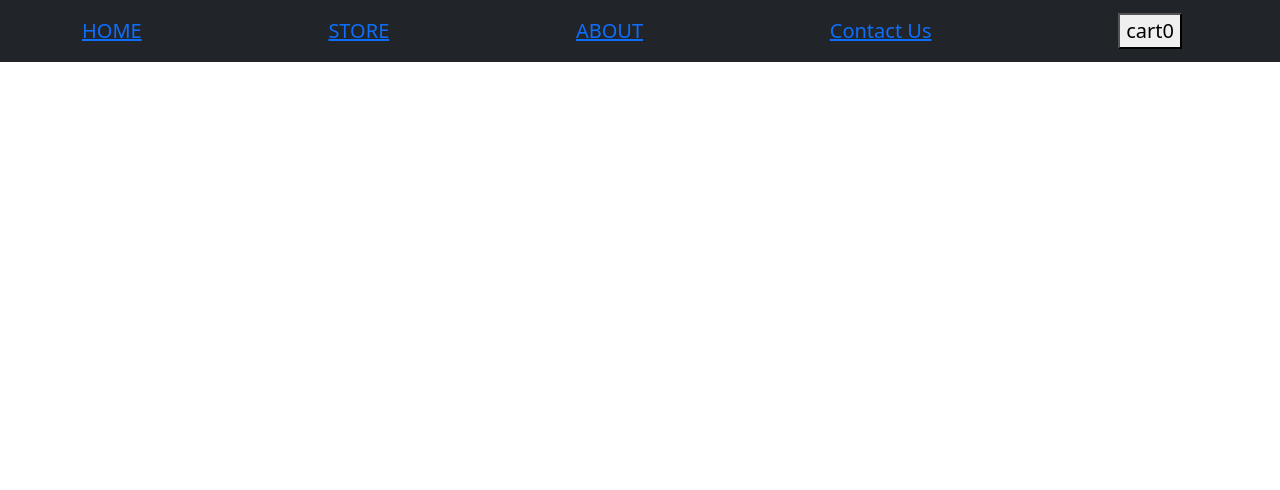
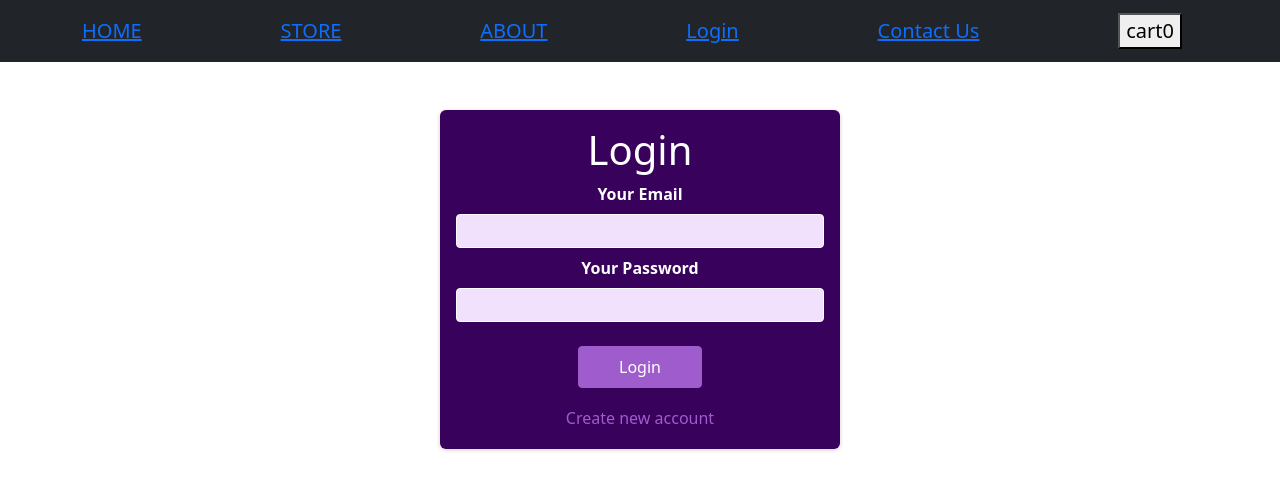
Before and after one commit to rishabh9116/Gitstart, a React (Create React App) app in the folder React/E commerce Web site/react-bootstrap/: page /login in a window 1280 px wide. Shown: the top 490 px of the page. Built offline with nearby package versions, Linux system fonts and the light colour scheme.

Commit message:
Adding Login to Ecommerce

```diff
--- a/React/E commerce Web site/react-bootstrap/src/App.js
+++ b/React/E commerce Web site/react-bootstrap/src/App.js
@@ -13,6 +13,7 @@ import About from './components/pages/About';
 import Store from './components/pages/Store';
 import Contact from './components/pages/Contact';
 import ProductDetail from './components/ProductDetail';
+import Login from './components/pages/Login';
 
 
 
@@ -38,8 +39,9 @@ let App=()=> {
 
      <Routes>
       <Route path='/' element={<Home />} />
-      <Route path="/about" element={<About />}></Route>
+      <Route path="/about" element={<About />} />
       <Route path='/store'  element={<Store />} />
+      <Route path='/login' element={<Login />} />
       <Route path='/contactUs' element={<Contact />}  />
       <Route path='/products/:productId' element={<ProductDetail />}/>
      </Routes>
--- a/React/E commerce Web site/react-bootstrap/src/components/NavBar.js
+++ b/React/E commerce Web site/react-bootstrap/src/components/NavBar.js
@@ -20,6 +20,10 @@ const NavBar = (props) => {
           </Navbar.Brand>
           <Navbar.Brand>
             {" "}
+            <NavLink to="/login">Login</NavLink>{" "}
+          </Navbar.Brand>
+          <Navbar.Brand>
+            {" "}
             <NavLink to="/contactUs">Contact Us</NavLink>{" "}
           </Navbar.Brand>
           <Navbar.Brand>
--- /dev/null
+++ b/React/E commerce Web site/react-bootstrap/src/components/pages/Login.js
@@ -0,0 +1,119 @@
+import { useContext, useRef, useState } from "react";
+import { useNavigate } from "react-router-dom";
+import classes from "./Login.module.css";
+import { json } from "react-router-dom";
+import AuthContext from "../../store/auth-context";
+import React from 'react';
+
+const Login = () => {
+  const emailInputRef = useRef();
+  const passwordInputRef = useRef();
+  const [isLogin, setIsLogin] = useState(true);
+  const [isLoader, setIsLoader] = useState(false);
+  const [form, setForm] = useState({
+    email: "",
+    password: "",
+  });
+
+  const authCtx = useContext(AuthContext);
+  const navigate = useNavigate();
+  const switchAuthModeHandler = () => {
+    setIsLogin((prevState) => !prevState);
+  };
+  const submitHandler = async (e) => {
+    e.preventDefault();
+    const enteredEmail = emailInputRef.current.value;
+    const enteredPassword = passwordInputRef.current.value;
+
+    setIsLoader(true);
+    try {
+      if (isLogin) {
+        const response = await fetch(
+          "https://identitytoolkit.googleapis.com/v1/accounts:signInWithPassword?key=AIzaSyDW2eQx6V9JvNmLY5lrvNFn6Fc1D0cmU5Y",
+          {
+            method: "POST",
+            body: JSON.stringify({
+              email: enteredEmail,
+              password: enteredPassword,
+              returnSecureToken: false,
+            }),
+            headers: {
+              "Content-Type": "application/json",
+            },
+          }
+        );
+
+        var data = await response.json();
+        if (response.ok) {
+
+          data.expiresIn = "300s";
+          console.log("data=",data);
+
+          authCtx.login(data.idToken);
+          navigate('/store'); // redirects user to the path '/store' means products page
+        } else {
+          throw new Error("Authentication failed");
+        }
+      } else {
+        const response = await fetch(
+          "https://identitytoolkit.googleapis.com/v1/accounts:signUp?key=AIzaSyDW2eQx6V9JvNmLY5lrvNFn6Fc1D0cmU5Y",
+          {
+            method: "POST",
+            body: JSON.stringify({
+              email: enteredEmail,
+              password: enteredPassword,
+              returnSecureToken: true,
+            }),
+            headers: {
+              "Content-Type": "application/json",
+            },
+          }
+        );
+        var data = await response.json();
+        if (response.ok) {
+        } else {
+          throw new Error("Authentication failed");
+        }
+      }
+    } catch (error) {
+      if (data && data.error && data.error.message) {
+        alert(data.error.message);
+      }
+    }
+    setIsLoader(false);
+  };
+  return (
+    <section className={classes.auth}>
+      <h1>{isLogin ? "Login" : "Sign Up"}</h1>
+      <form onSubmit={submitHandler}>
+        <div className={classes.control}>
+          <label htmlFor="email">Your Email</label>
+          <input type="email" id="email" required ref={emailInputRef} />
+        </div>
+        <div className={classes.control}>
+          <label htmlFor="password">Your Password</label>
+          <input
+            type="password"
+            id="password"
+            ref={passwordInputRef}
+            required
+          />
+          {isLoader && <div>Sending Request...</div>}
+        </div>
+
+        <div className={classes.actions}>
+          <button>{isLogin ? "Login" : "Sign Up"}</button>
+          <button
+            type="button"
+            className={classes.toggle}
+            onClick={switchAuthModeHandler}
+          >
+            {isLogin ? "Create new account" : "Login with existing account"}
+          </button>
+        </div>
+      </form>
+    </section>
+  );
+};
+
+export default Login;
--- /dev/null
+++ b/React/E commerce Web site/react-bootstrap/src/components/pages/Login.module.css
@@ -0,0 +1,72 @@
+.auth {
+    margin: 3rem auto;
+    width: 95%;
+    max-width: 25rem;
+    border-radius: 6px;
+    background-color: #38015c;
+    box-shadow: 0 1px 4px rgba(0, 0, 0, 0.2);
+    padding: 1rem;
+    text-align: center;
+  }
+
+  .auth h1 {
+    text-align: center;
+    color: white;
+  }
+
+  .control {
+    margin-bottom: 0.5rem;
+  }
+
+  .control label  {
+    display: block;
+    color: white;
+    font-weight: bold;
+    margin-bottom: 0.5rem;
+  }
+
+  .control input {
+    font: inherit;
+    background-color: #f1e1fc;
+    color: #38015c;
+    border-radius: 4px;
+    border: 1px solid white;
+    width: 100%;
+    text-align: left;
+    padding: 0.25rem;
+  }
+
+  .actions {
+    margin-top: 1.5rem;
+    display: flex;
+    flex-direction: column;
+    align-items: center;
+  }
+
+  .actions button {
+    cursor: pointer;
+    font: inherit;
+    color: white;
+    background-color: #9f5ccc;
+    border: 1px solid #9f5ccc;
+    border-radius: 4px;
+    padding: 0.5rem 2.5rem;
+  }
+
+  .actions button:hover {
+    background-color: #873abb;
+    border-color: #873abb;
+  }
+
+  .actions .toggle {
+    margin-top: 1rem;
+    background-color: transparent;
+    color: #9f5ccc;
+    border: none;
+    padding: 0.15rem 1.5rem;
+  }
+
+  .actions .toggle:hover {
+    background-color: transparent;
+    color: #ae82cc;
+  }
--- /dev/null
+++ b/React/E commerce Web site/react-bootstrap/src/store/auth-context.js
@@ -0,0 +1,39 @@
+import React, { useState } from "react";
+
+const AuthContext = React.createContext({
+  token: "",
+  isLoggedIn: false,
+  login: (token) => {},
+  logout: () => {},
+});
+
+export const AuthContextProvider = (props) => {
+  const initialToken = localStorage.getItem("token");
+  const [token, setToken] = useState(initialToken);
+  const userIsLoggedIn = !!token;
+  console.log("userIsLoggedIn ", userIsLoggedIn);
+  const loginHandler = (token) => {
+    setToken(token);
+    localStorage.setItem("token", token);
+  };
+
+  const logoutHandler = () => {
+    setToken(null);
+    localStorage.removeItem("token");
+  };
+
+  const contextValue = {
+    token: token,
+    isLoggedIn: userIsLoggedIn,
+    login: loginHandler,
+    logout: logoutHandler,
+  };
+
+  return (
+    <AuthContext.Provider value={contextValue}>
+      {props.children}
+    </AuthContext.Provider>
+  );
+};
+
+export default AuthContext;
```
